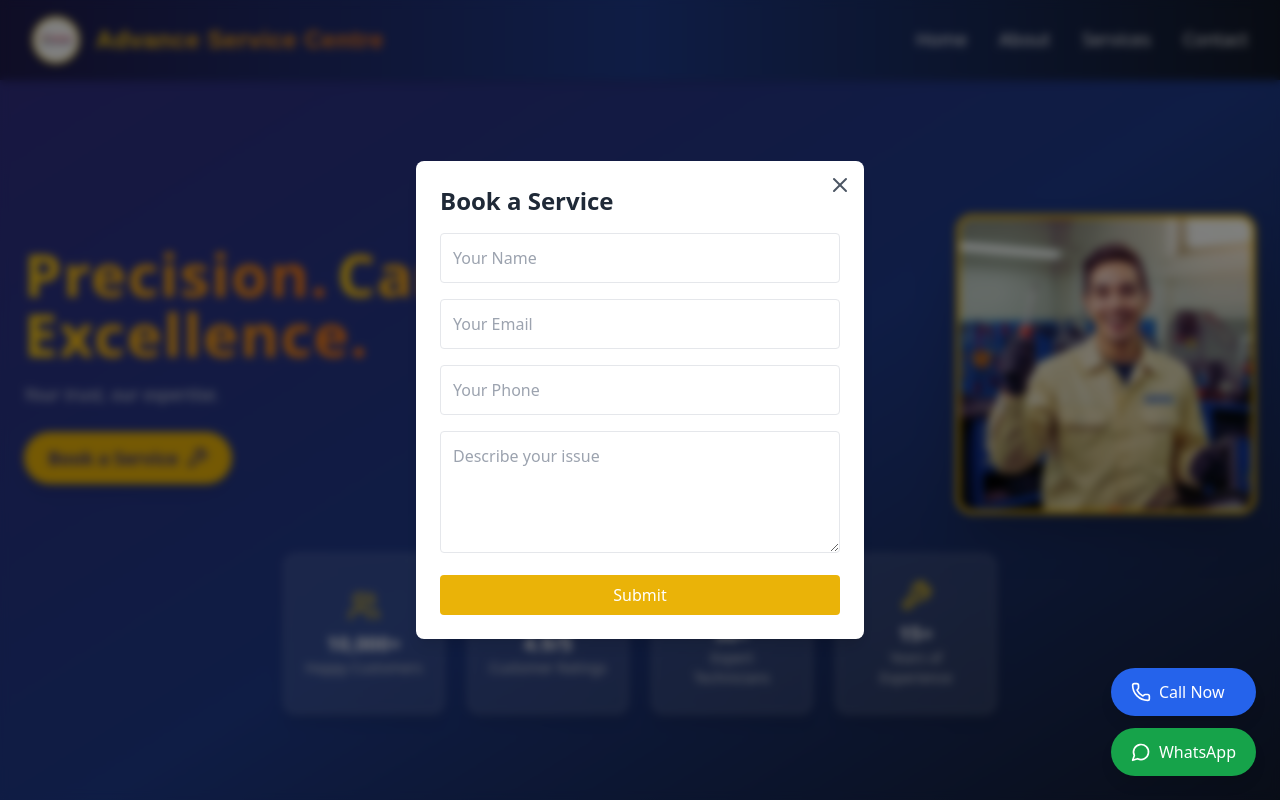
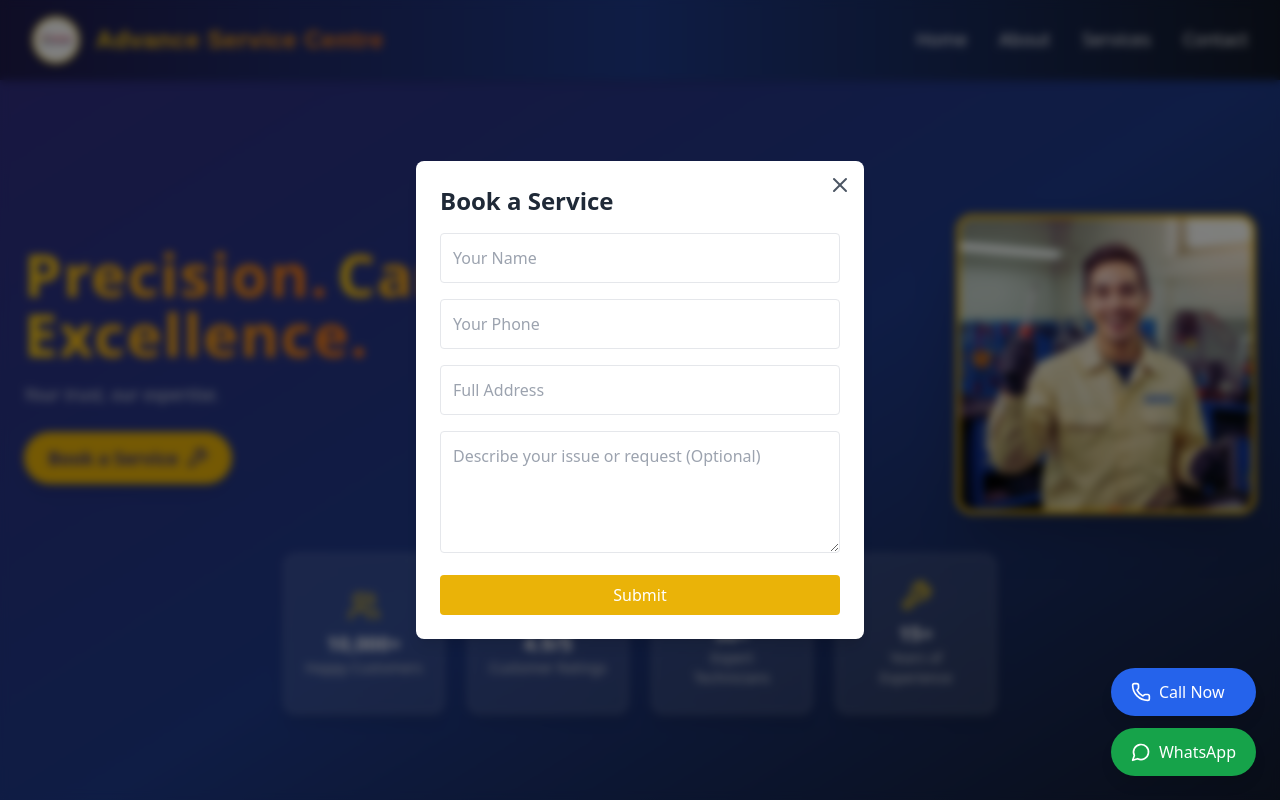
Before and after one commit to aZhar-ROR/advance-service-centre-frontend, a React (Vite) app: page / in a window 1280 px wide. Both pictures are taken after a click on the button "Book a Service". Shown: the top 800 px of the page. Built offline with nearby package versions, Linux system fonts and the light colour scheme.

Commit message:
fix: Update Contact and Hero components to improve form handling and validation

```diff
--- a/src/components/Contact.jsx
+++ b/src/components/Contact.jsx
@@ -52,15 +52,12 @@ const Contact = () => {
           <input
             type="tel"
             name="phone"
-            placeholder="Your Phone (with country code)"
-            className={`w-full p-3 border rounded-lg ${!phoneRegex.test(formData.phone) && formData.phone ? 'border-red-500' : ''}`}
+            placeholder="Your Phone"
+            className={`w-full p-3 border rounded-lg}`}
             value={formData.phone}
             onChange={handleChange}
             required
           />
-          {!phoneRegex.test(formData.phone) && formData.phone && (
-            <p className="text-red-500 text-sm mt-1">Invalid phone number format. Use +91XXXXXXXXXX.</p>
-          )}
           <textarea
             name="message"
             placeholder="Your Message"
--- a/src/components/Hero.jsx
+++ b/src/components/Hero.jsx
@@ -38,7 +38,7 @@ const Hero = () => {
     setError(!result.success);
 
     if (result.success) {
-      setFormData({ name: "", email: "", phone: "", message: "" });
+      setFormData({ name: "", email: "", phone: "", message: "", fullAddress: "" });
     }
   };
 
@@ -122,15 +122,6 @@ const Hero = () => {
                 required
               />
               <input
-                type="email"
-                name="email"
-                value={formData.email}
-                onChange={handleChange}
-                placeholder="Your Email"
-                className="w-full p-3 border rounded"
-                required
-              />
-              <input
                 type="text"
                 name="phone"
                 value={formData.phone}
@@ -139,14 +130,22 @@ const Hero = () => {
                 className="w-full p-3 border rounded"
                 required
               />
+              <input
+                type="text"
+                name="full-address"
+                value={formData.fullAddress}
+                onChange={handleChange}
+                placeholder="Full Address"
+                className="w-full p-3 border rounded"
+                required
+              />
               <textarea
                 name="message"
                 value={formData.message}
                 onChange={handleChange}
-                placeholder="Describe your issue"
+                placeholder="Describe your issue or request (Optional)"
                 className="w-full p-3 border rounded"
                 rows="4"
-                required
               ></textarea>
 
               <button
```
